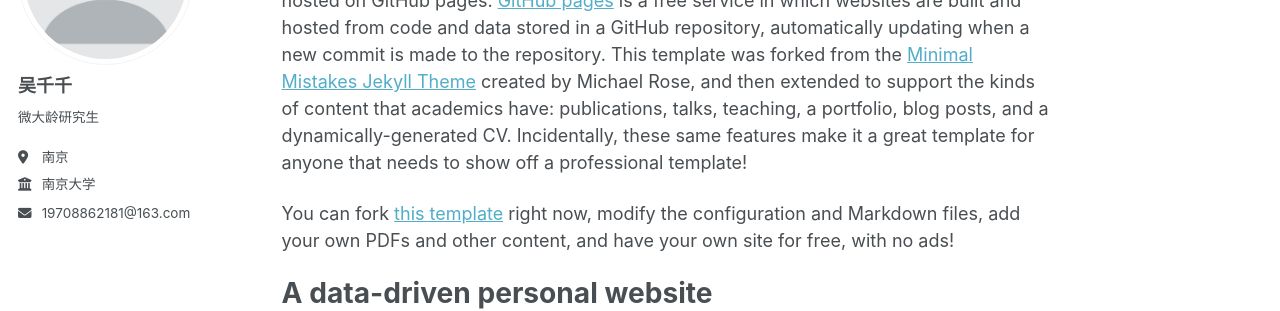
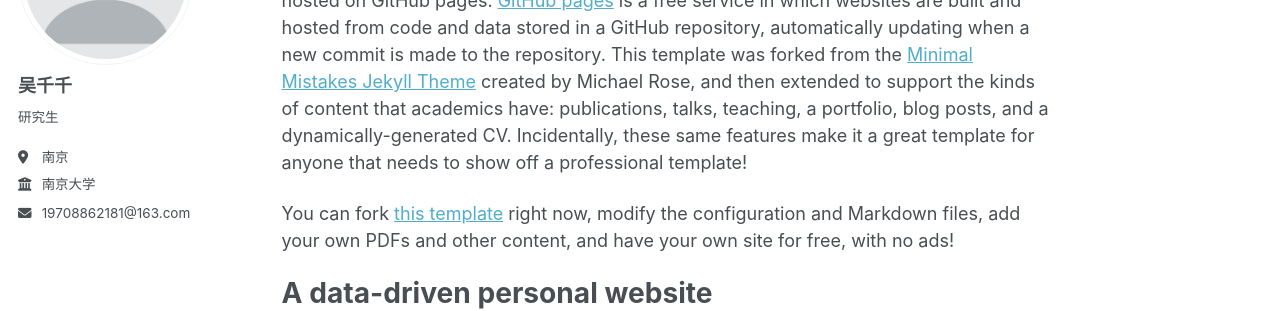
Before and after one commit to wuciancian0301/wuciancian0301.github.io, a Jekyll site: the page built from _pages/about.md, in a window 1280 px wide. Shown: the part 211-522 px from the top of the page. Built offline with Jekyll 4.4.1, drawn with Linux system fonts in a browser that asks for light colours; a style sheet for code colours, icons or effects is not loaded.

Commit message:
更新網站基本資料

```diff
--- a/_config.yml
+++ b/_config.yml
@@ -26,7 +26,7 @@ author:
   avatar           : "profile.png"
   name             : "吴千千"
   pronouns         : # example: "she/her"
-  bio              : "微大龄研究生"
+  bio              : "研究生"
   location         : "南京"
   employer         : "南京大学"
   uri              : # URL
```
